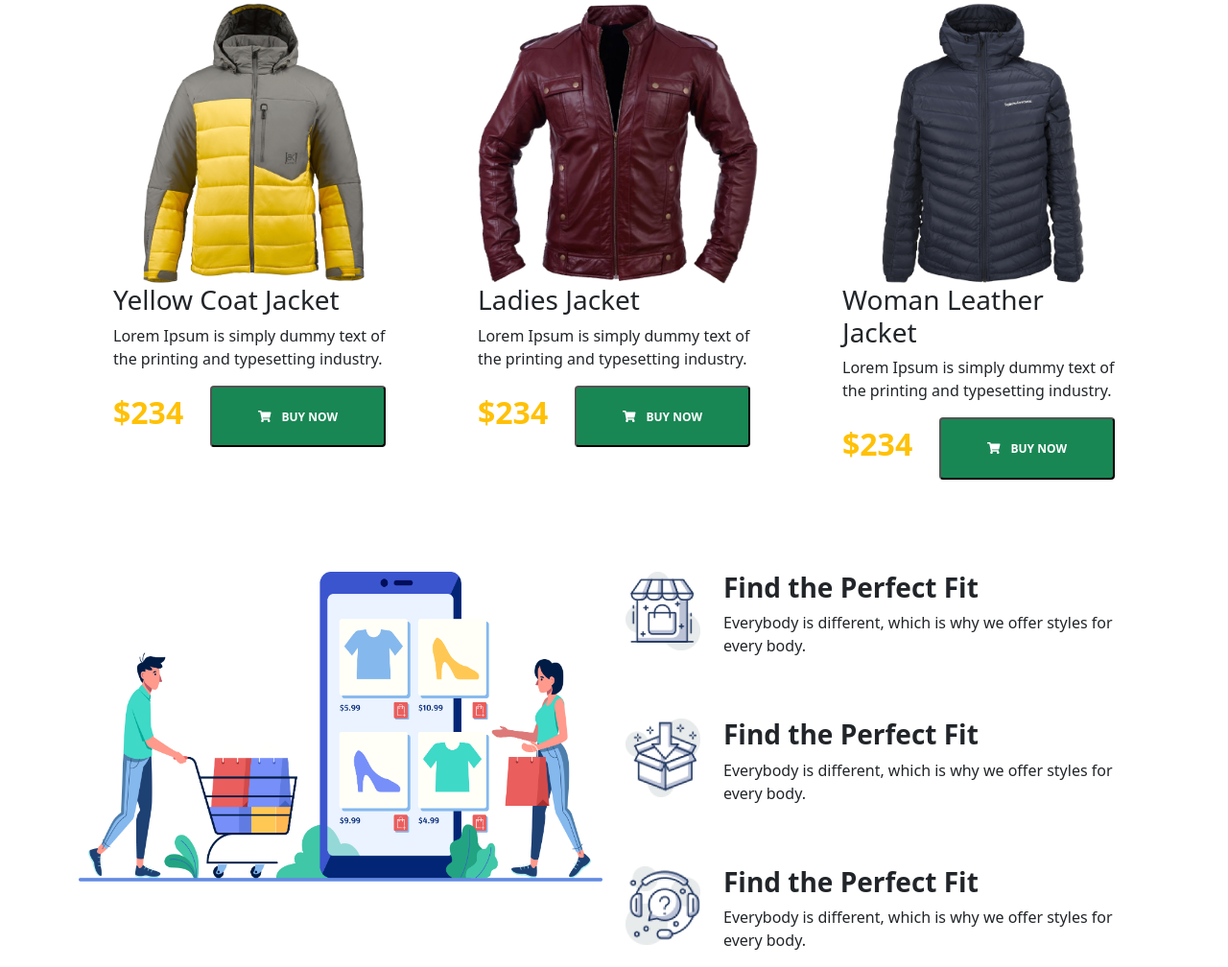
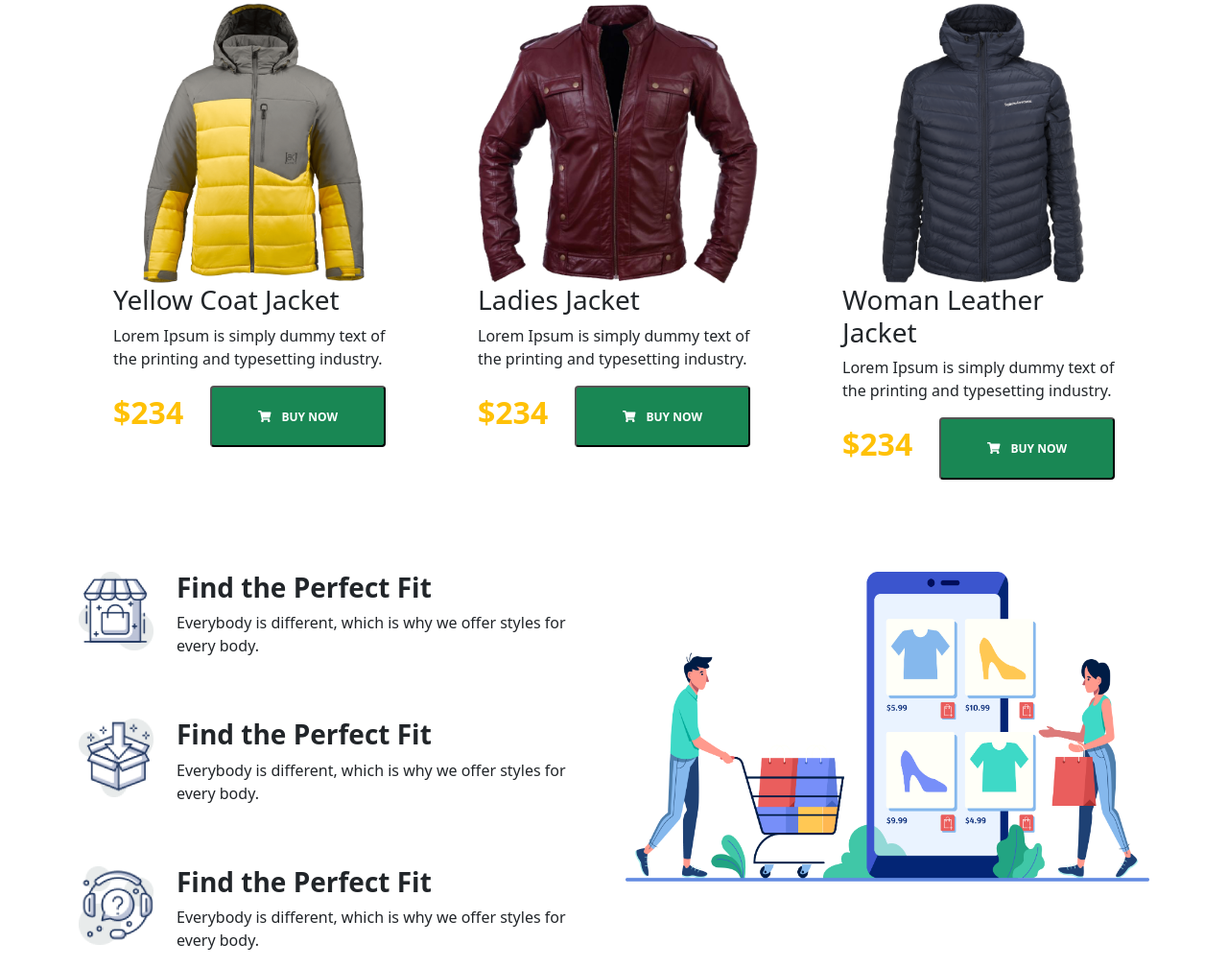
Before and after one commit to Solimullah10/penguin-fashion-by-bootstrap, a plain HTML site: page index.html in a window 1280 px wide. Shown: the part 1526-2534 px from the top of the page at 96% size. Drawn offline with Linux system fonts and the light colour scheme.

Commit message:
complect

```diff
--- a/index.html
+++ b/index.html
@@ -146,7 +146,7 @@
         <section class="footer-top-area">
             <div class="container">
                 <div class="row">
-                    <div class="col-md-6 col-sm-12 order-sm-2 col-12">
+                    <div class="col-md-6 col-sm-12 col-12">
                         <div class="d-flex mb-5">
                             <div>
                                 <img class="me-4" width="78" height="82" src="icons/image 12.png" alt="icon">
@@ -178,7 +178,7 @@
                             </div>
                         </div>
                     </div>
-                    <div class="col-md-6 col-sm-12 order-sm-1 col-12">
+                    <div class="col-md-6 col-sm-12 col-12">
                         <img class="img-fluid" src="images/shopping.png" alt="shopping">
                     </div>
                 </div>
```
